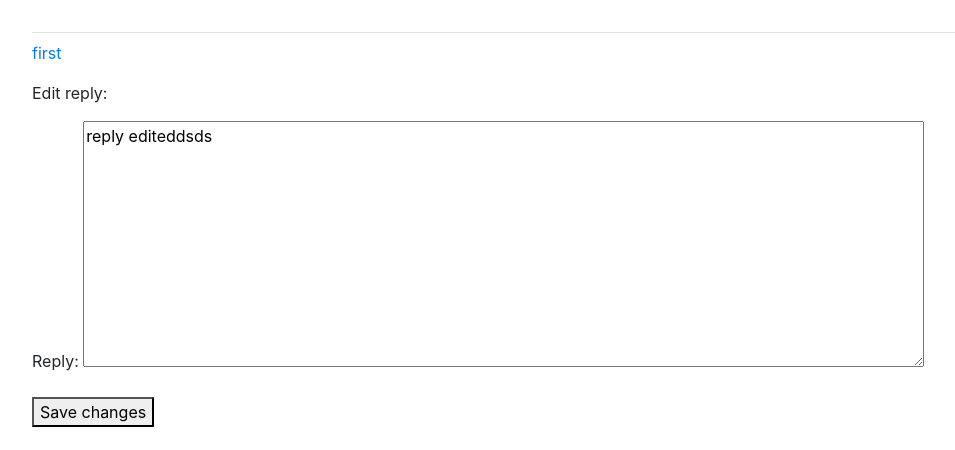
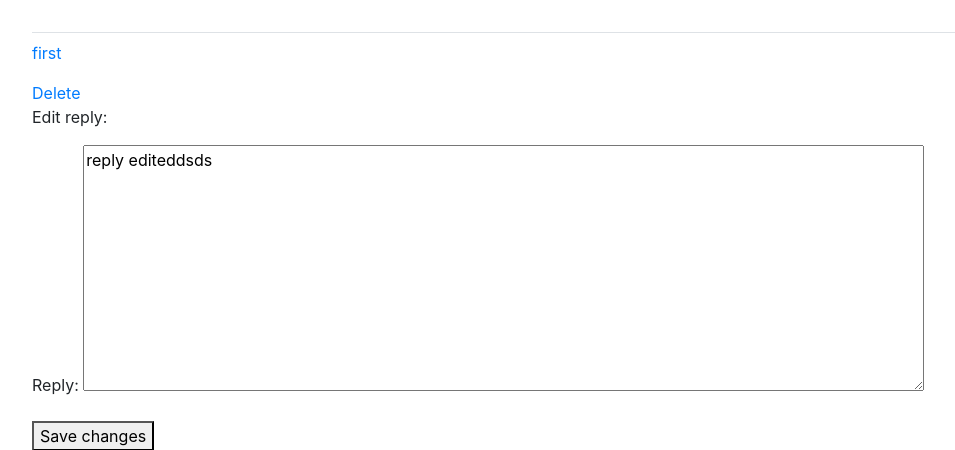
Before and after one commit to Sovellusohjelmointiboys/Keskustelupalsta, a Django app: page /edit_reply/5/ in a window 1280 px wide. Shown: the part 58-508 px from the top of the page, without its empty margins (53-1008 px from the left). Run offline with Django 4.2, Linux system fonts and the light colour scheme; a user stored in the database is signed in; data comes from the database, SQL or seed files in the repository; both versions use the stored data as it was after the commit; some libraries are stand-ins or nearby versions.

Commit message:
added delete reply

```diff
--- a/epic_chat_room/templates/epic_chat_room/edit_reply.html
+++ b/epic_chat_room/templates/epic_chat_room/edit_reply.html
@@ -3,6 +3,7 @@
 {% block content %}
 
     <p><a href="{% url 'epic_chat_room:topic' topic.id %}">{{ topic }}</a></p>
+    <a href="{% url 'epic_chat_room:delete_reply' reply.id %}">Delete</a>
 
     <p>Edit reply:</p>
 
--- a/epic_chat_room/urls.py
+++ b/epic_chat_room/urls.py
@@ -17,4 +17,6 @@ urlpatterns = [
     path('new_reply/<int:topic_id>/', views.new_reply, name='new_reply'),
     # Page for editing an entry.
     path('edit_reply/<int:reply_id>/', views.edit_reply, name='edit_reply'),
+    # Page for deleting an entry.
+    path('delete_reply/<int:reply_id>/', views.delete_reply, name='delete_reply'),
 ]
--- a/epic_chat_room/views.py
+++ b/epic_chat_room/views.py
@@ -71,7 +71,7 @@ def edit_reply(request, reply_id):
     reply = Reply.objects.get(id=reply_id)
     topic = reply.topic
     # Make sure the topic belongs to the current user.
-    if topic.owner != request.user:
+    if reply.owner != request.user:
         raise Http404
 
     if request.method != 'POST':
@@ -86,3 +86,17 @@ def edit_reply(request, reply_id):
 
     context = {'reply': reply, 'topic': topic, 'form': form}
     return render(request, 'epic_chat_room/edit_reply.html', context)
+
+@login_required
+def delete_reply(request, reply_id):
+    reply = Reply.objects.get(id=reply_id)
+    topic = reply.topic
+    if reply.owner != request.user:
+        raise Http404
+
+    if request.method != 'POST':
+        reply.delete()
+        return redirect('epic_chat_room:topic', topic_id=topic.id)
+
+    context = {}
+    return render(request, 'epic_chat_room/delete_reply.html', context)
```
Also changed, not shown: epic_chat_room/templates/epic_chat_room/delete_reply.html (added, +14 -0 lines), db.sqlite3, epic_chat_room/templates/epic_chat_room/delete_topic.html (added).
